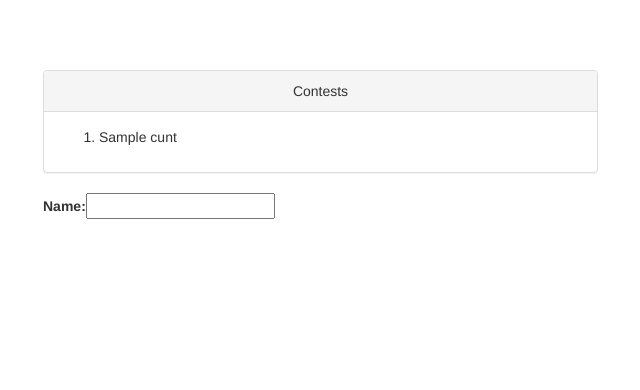
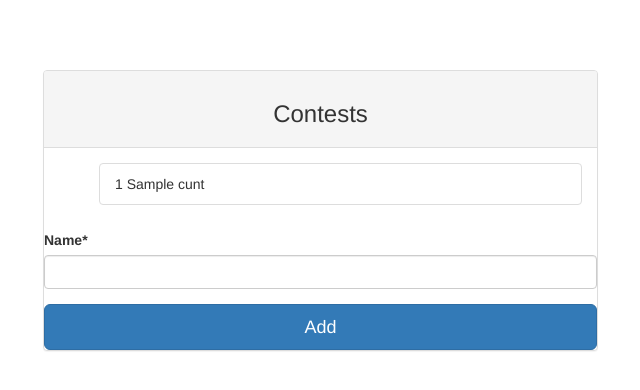
Before and after one commit to Toribar/99Design-empty-slots, a Django app: template slot_99design/templates/contests/index.html in a window 1280 px wide. Shown: the top 390 px of the page, without its empty margins (27-667 px from the left). Run offline with Django 3.2, Linux system fonts and the light colour scheme; the template is opened without the code that fills it: values that come from a table or form of the project are taken from there, most other values are stand-ins (such as "Sample title", 1, 10 or a date in 2020); parts of the project's set-up code (start-up, migrations or seed data) failed here and were passed over; some libraries are stand-ins or nearby versions.

Commit message:
cruspyforms

```diff
--- /dev/null
+++ b/contests/convertor.py
@@ -0,0 +1,5 @@
+def dinar_to_dolar(din):
+    dolar = din / 113
+    print(dolar)
+
+dinar_to_dolar(28000)
--- a/contests/forms.py
+++ b/contests/forms.py
@@ -7,4 +7,4 @@ class ContestForm(forms.ModelForm):
 
     class Meta:
         model = Contest
-        fields = ('name',)
+        fields = ['name',]
--- a/slot_99design/settings.py
+++ b/slot_99design/settings.py
@@ -37,7 +37,8 @@ INSTALLED_APPS = (
     'django.contrib.sessions',
     'django.contrib.messages',
     'django.contrib.staticfiles',
-    'contests'
+    'contests',
+    'crispy_forms',
 )
 
 MIDDLEWARE_CLASSES = (
@@ -101,3 +102,4 @@ USE_TZ = True
 # https://docs.djangoproject.com/en/1.8/howto/static-files/
 
 STATIC_URL = '/static/'
+CRISPY_TEMPLATE_PACK = 'bootstrap3'
--- a/slot_99design/templates/contests/index.html
+++ b/slot_99design/templates/contests/index.html
@@ -1,23 +1,28 @@
 {% extends "master.html" %}
+{% load crispy_forms_tags %}
 
 {% block content %}
 <div class="col-md-6">
     <div class="panel panel-default">
-        <div class="panel-heading text-center">Contests</div>
+        <div class="panel-heading text-center">
+            <h3>Contests</h3>
+        </div>
 
         <div class="panel-body">
             <ol>
                 {% for c in cunts %}
-                    <li>{{ c.name|capfirst }}</li>
+                    <li class="list-group-item">{{ c.count }} {{ c.name|capfirst }}</li>
                 {% endfor %}
             </ol>
         </div>
+
+        <form class="form-block" action="" method="POST">{% csrf_token %}
+            {{ form|crispy }}
+            <input type="submit" value="Add" class="btn btn-primary btn-block btn-lg">
+        </form>
     </div>
 
-    <form class="" action="" method="post">
-        {% csrf_token %}
-        {{ form }}
-    </form>
+
 
 </div>
 {% endblock %}
```
Also changed, not shown: contests/migrations/0007_auto_20160127_1910.py (added), contests/migrations/0008_auto_20160128_2031.py (added), contests/migrations/0009_auto_20160129_0016.py (added), db.sqlite3.
